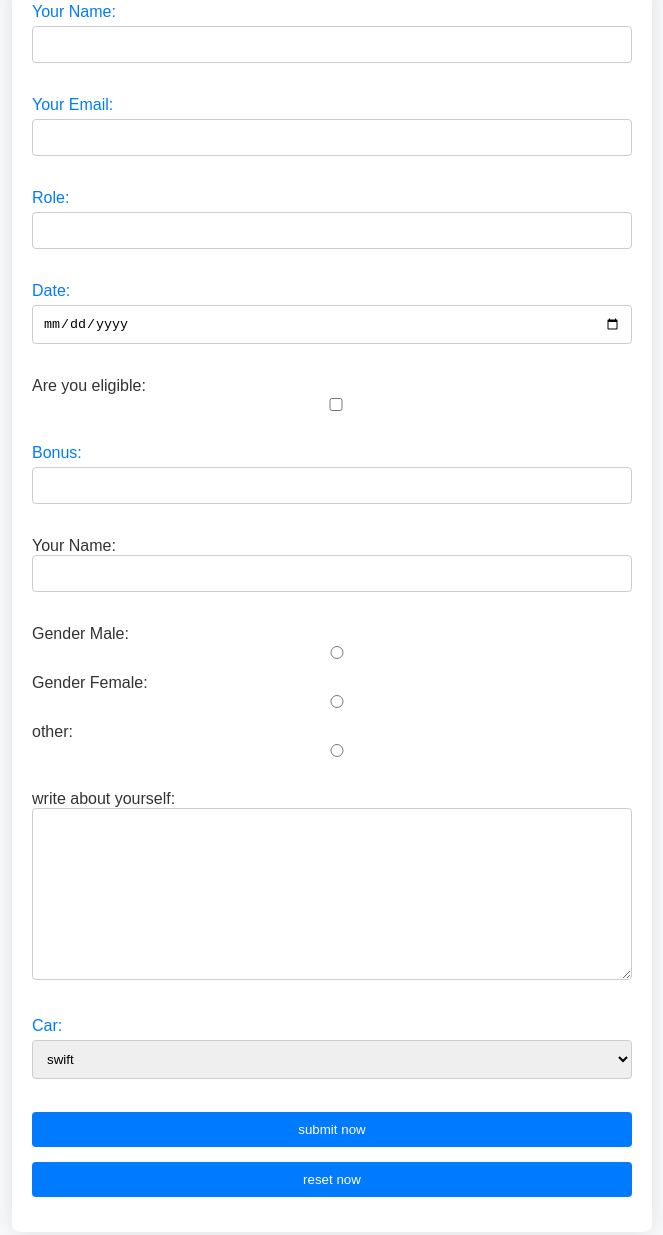
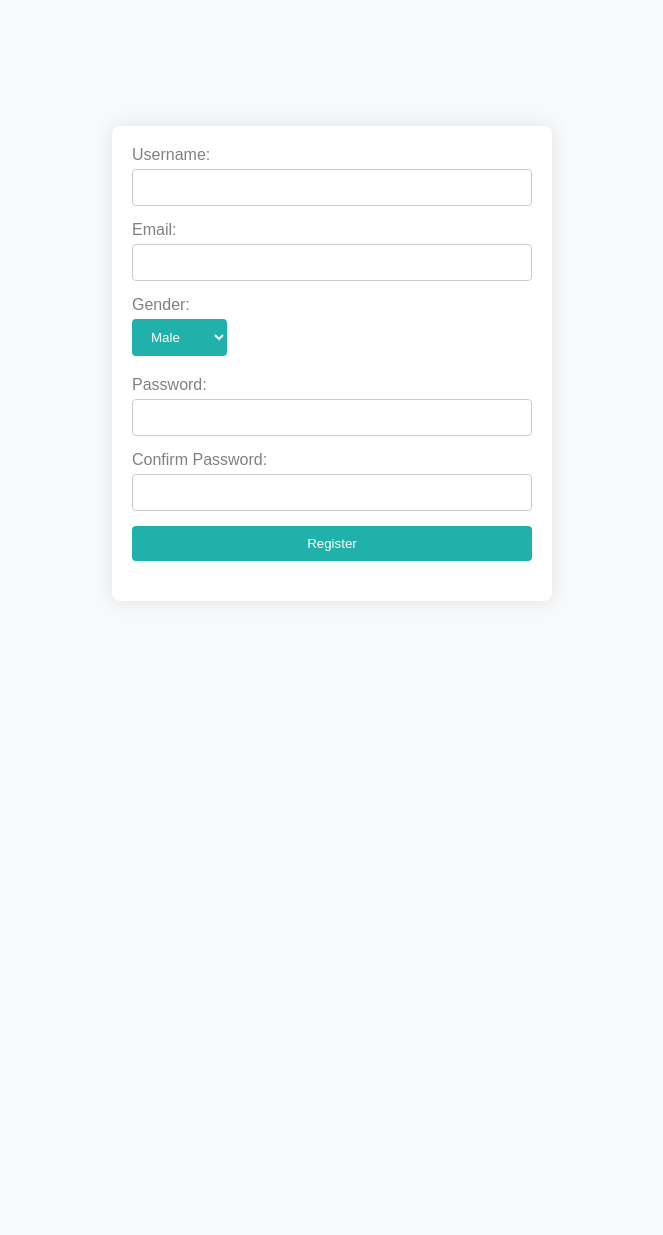
Before and after one commit to BalajiMalla24/mod.cv, a plain HTML site: page form2.html in a window 1280 px wide. Shown: the part 37-1272 px from the top of the page, without its empty margins (308-971 px from the left). After the commit the page ends 800 px from the top, so only its background shows below. Drawn offline with Linux system fonts and the light colour scheme.

Commit message:
Update form2.html

```diff
--- a/form2.html
+++ b/form2.html
@@ -4,7 +4,7 @@
 <head>
     <meta charset="UTF-8">
     <meta name="viewport" content="width=device-width, initial-scale=1.0">
-    <title>Forms</title>
+    <title>Registration Page</title>
     <style>
         body {
             font-family: 'Arial', sans-serif;
@@ -13,16 +13,15 @@
             margin: 0;
             padding: 0;
             box-sizing: border-box;
-        }
-
-        h2 {
-            text-align: center;
-            color: #007BFF;
+            display: flex;
+            align-items: center;
+            justify-content: center;
+            height: 100vh;
         }
 
         form {
-            max-width: 600px;
-            margin: 20px auto;
+            max-width: 400px;
+            width: 100%;
             padding: 20px;
             background-color: #fff;
             box-shadow: 0 0 20px rgba(0, 0, 0, 0.1);
@@ -37,12 +36,10 @@
         label {
             display: block;
             margin-bottom: 5px;
-            color: #007BFF;
+            color: grey;
         }
 
-        input,
-        select,
-        textarea {
+        input {
             width: 100%;
             padding: 10px;
             margin-bottom: 15px;
@@ -52,15 +49,14 @@
             transition: border-color 0.3s ease-in-out;
         }
 
-        input:hover,
-        select:hover,
-        textarea:hover {
-            border-color: #007BFF;
+        input:hover {
+            border-color: brown;
         }
 
         input[type="submit"],
-        input[type="reset"] {
-            background-color: #007BFF;
+        select {
+            margin-bottom: 20px;
+            background-color: lightseagreen;
             color: #fff;
             padding: 10px 15px;
             border: none;
@@ -69,86 +65,61 @@
             transition: background-color 0.3s ease-in-out;
         }
 
-        input[type="submit"]:hover,
-        input[type="reset"]:hover {
-            background-color: #0056b3;
-        }
-
-        textarea {
-            resize: vertical;
+        input[type="submit"]:hover {
+            background-color: seagreen;
         }
     </style>
 </head>
 
 <body>
-    <form action="Backend.php">
-        <!-- Your form content here -->
-        <div>
-            <label for="name">Your Name:</label>
+    <form id="registrationForm">
+        <label for="username">Username:</label>
+        <input type="text" id="username" name="username" required>
 
-        <input type="text" name ="myname" id ="name">
-        </div>
-    <br>
-    <div>
-    <label for="myemail">Your Email:</label>
+        <label for="email">Email:</label>
+        <input type="email" id="email" name="email" required>
 
-        <input type="text" name ="myemail" id="myemail">
-    </div>
-    <br>
-    <div>
-        <label for="role">Role:</label>
-        <input type="text" name ="myrole" id="role">
-    </div>
-    <br>
-    <div>
-        <label for="date">Date:</label>
-        <input type="date" name="mydate"
-        id="dat" >
-    </div>
-    <br>
-    <div>
-       Are you eligible: <input type="checkbox" name="myeligiblility" value="on">
-    </div>
-    <br>
-    <div>
-        <label for="bonus"> Bonus:</label>
-       <input type="number" name ="myBonus">
-    </div>
-    <br>
-    <div>
-        Your Name:<input type="text" name ="myname">
-    </div>
-    <br>
+        <label for="gender">Gender:</label>
+        <select id="gender" name="gender" required>
+            <option value="male">Male</option>
+            <option value="female">Female</option>
+            <option value="other">Other</option>
+        </select>
 
-    <div>
-        Gender Male: <input type="radio" name="myGender"> Gender Female: <input type="radio" name="myGender">
-        other: <input type="radio" name="myGender">
-    </div>
-    <br>
-    <div>
-       <!-- write about yourself : <br><textarea name="mytextarea" cols="30" rows="10"></textarea> -->
-    write about yourself: <br><textarea name="mytextarea" id="ta" cols="30" rows="10" ></textarea>
-    </div>
-    <br>
-    <div>
-    <label for="car">Car:</label>
-        <!-- <select name="myCar" id="car">
-        <option value="ind" >Indica</option>
-        <option value="swf"selected>Swift</option>
-        <option value="Sco">Scorpio</option>
-        </select> -->
-    <select name="car" id="mycar">
-        <option value="ind">indica</option>
-        <option value="swi" selected>swift</option>
-        <option value="sco">Scorpio</option>
-    </select>
-    </div>
-    <br>
-    <div>
-        <input type="submit" value="submit now">
-        <input type="reset" value="reset now">
-    </div>
+        <label for="password">Password:</label>
+        <input type="password" id="password" name="password" required>
+
+        <label for="confirmPassword">Confirm Password:</label>
+        <input type="password" id="confirmPassword" name="confirmPassword" required>
+
+        <input type="submit" value="Register">
     </form>
+
+    <script>
+        document.getElementById("registrationForm").addEventListener("submit", function (event) {
+            event.preventDefault();
+
+            // Basic validation
+            var username = document.getElementById("username").value;
+            var email = document.getElementById("email").value;
+            var gender = document.getElementById("gender").value;
+            var password = document.getElementById("password").value;
+            var confirmPassword = document.getElementById("confirmPassword").value;
+
+            if (!username || !email || !gender || !password || !confirmPassword) {
+                alert("Please fill in all fields.");
+                return;
+            }
+
+            if (password !== confirmPassword) {
+                alert("Passwords do not match.");
+                return;
+            }
+
+            // Perform registration logic here (send data to server or perform desired actions)
+            alert("Registration successful!");
+        });
+    </script>
 </body>
 
 </html>
```
